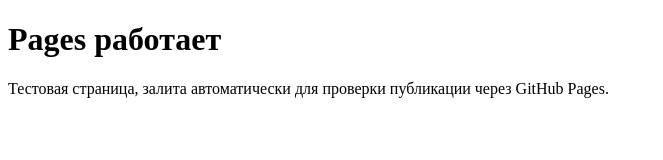
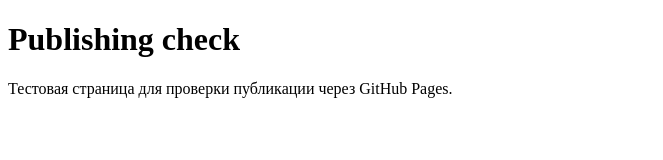
Before and after one commit to 021-lab/activegraph-tasks, a plain HTML site: page index.html in a window 1280 px wide. Shown: the whole page, without its empty margins (0-663 px from the left). Drawn offline with Linux system fonts and the light colour scheme.

Commit message:
test: publish check page for GitHub Pages

```diff
--- a/index.html
+++ b/index.html
@@ -2,10 +2,10 @@
 <html lang="ru">
 <head>
 <meta charset="utf-8">
-<title>activegraph-tasks — Pages test</title>
+<title>activegraph-tasks — test page</title>
 </head>
 <body>
-<h1>Pages работает</h1>
-<p>Тестовая страница, залита автоматически для проверки публикации через GitHub Pages.</p>
+<h1>Publishing check</h1>
+<p>Тестовая страница для проверки публикации через GitHub Pages.</p>
 </body>
 </html>
```
